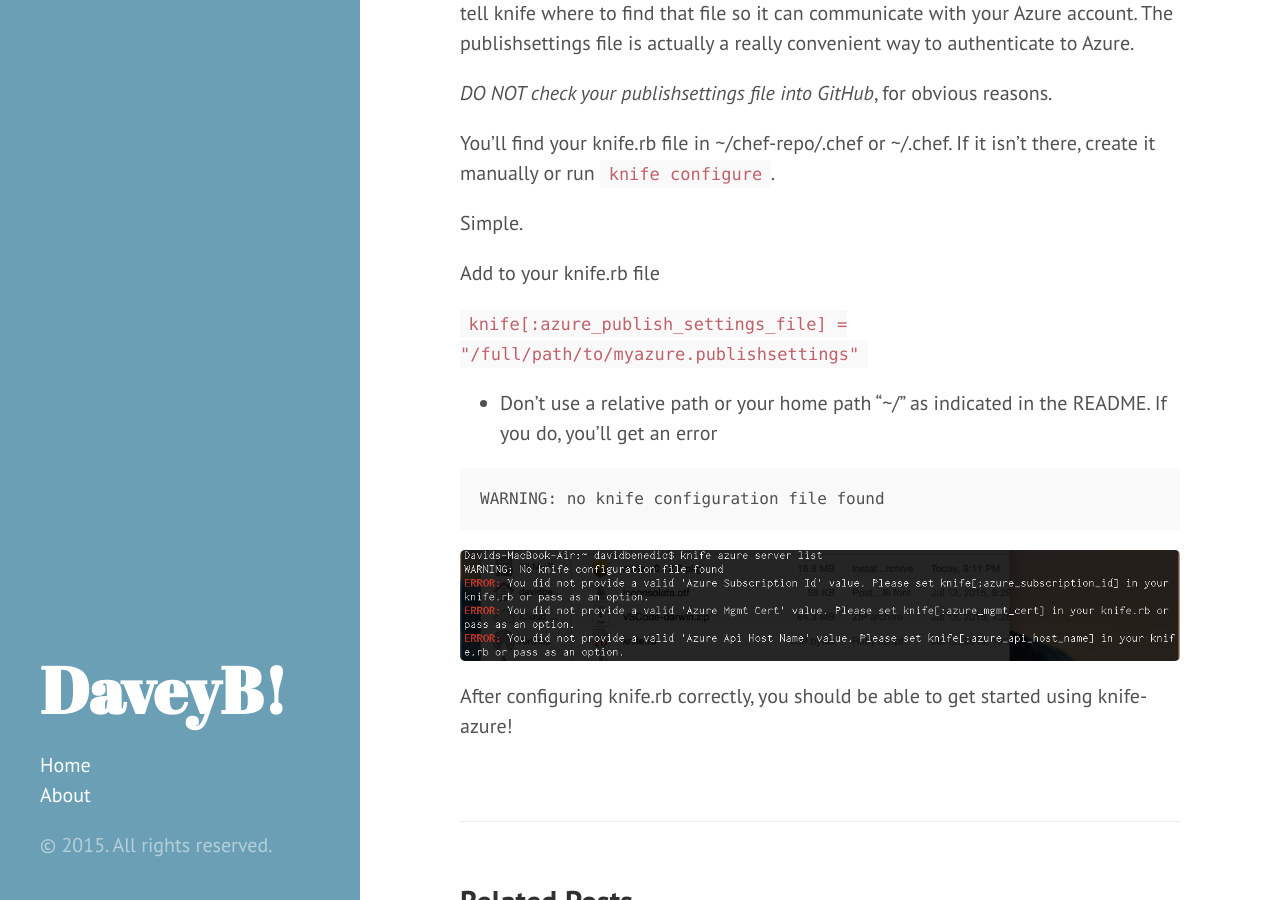
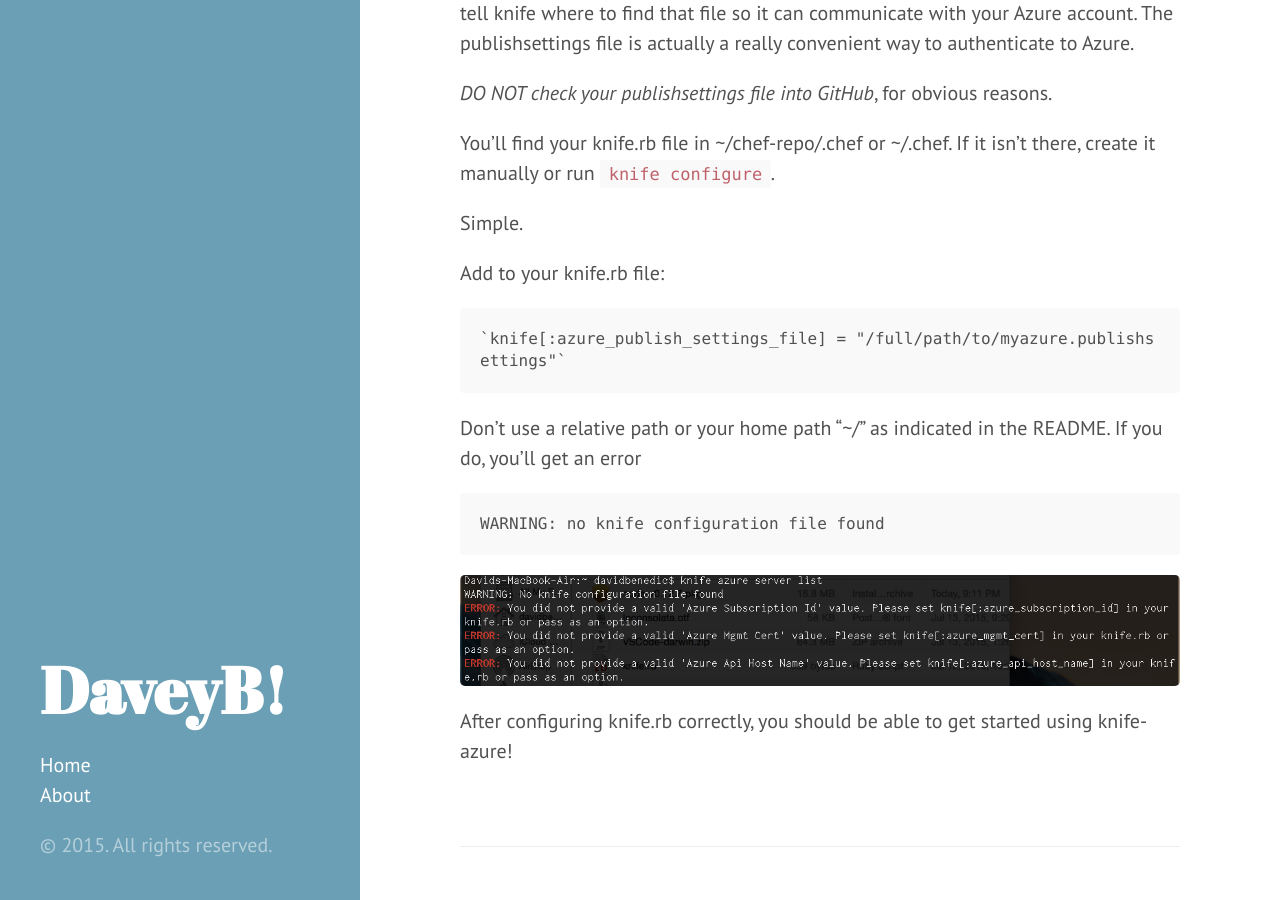
Before and after one commit to daveyb/daveyb.github.io, a Jekyll site: the page built from _posts/2015-07-16-Knife-Azure-on-Mac.md, in a window 1280 px wide and 900 px high, scrolled down 847 px. Built offline with Jekyll 4.4.1, drawn with Linux system fonts in a browser that asks for light colours; Markdown is read by kramdown in place of the engine named in the settings.

Commit message:
more markdown cleanup

````diff
--- a/_posts/2015-07-16-Knife-Azure-on-Mac.md
+++ b/_posts/2015-07-16-Knife-Azure-on-Mac.md
@@ -27,11 +27,13 @@
 
 Simple.
 
-Add to your knife.rb file
+Add to your knife.rb file:
 
+```
 `knife[:azure_publish_settings_file] = "/full/path/to/myazure.publishsettings"`
+```
 
-- Don't use a relative path or your home path "~/" as indicated in the README. If you do, you'll get an error
+Don't use a relative path or your home path "~/" as indicated in the README. If you do, you'll get an error
 
 ```
 WARNING: no knife configuration file found
````
